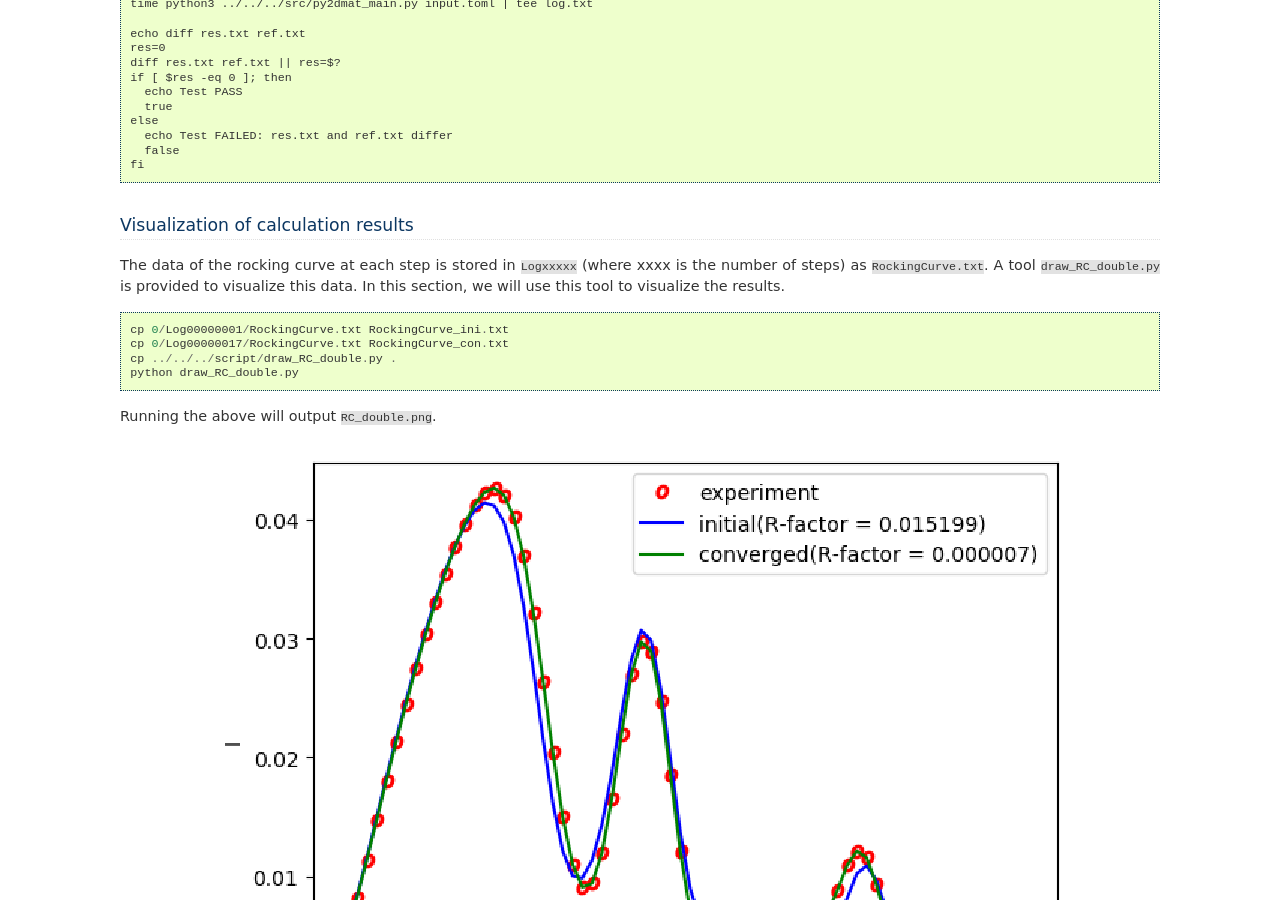
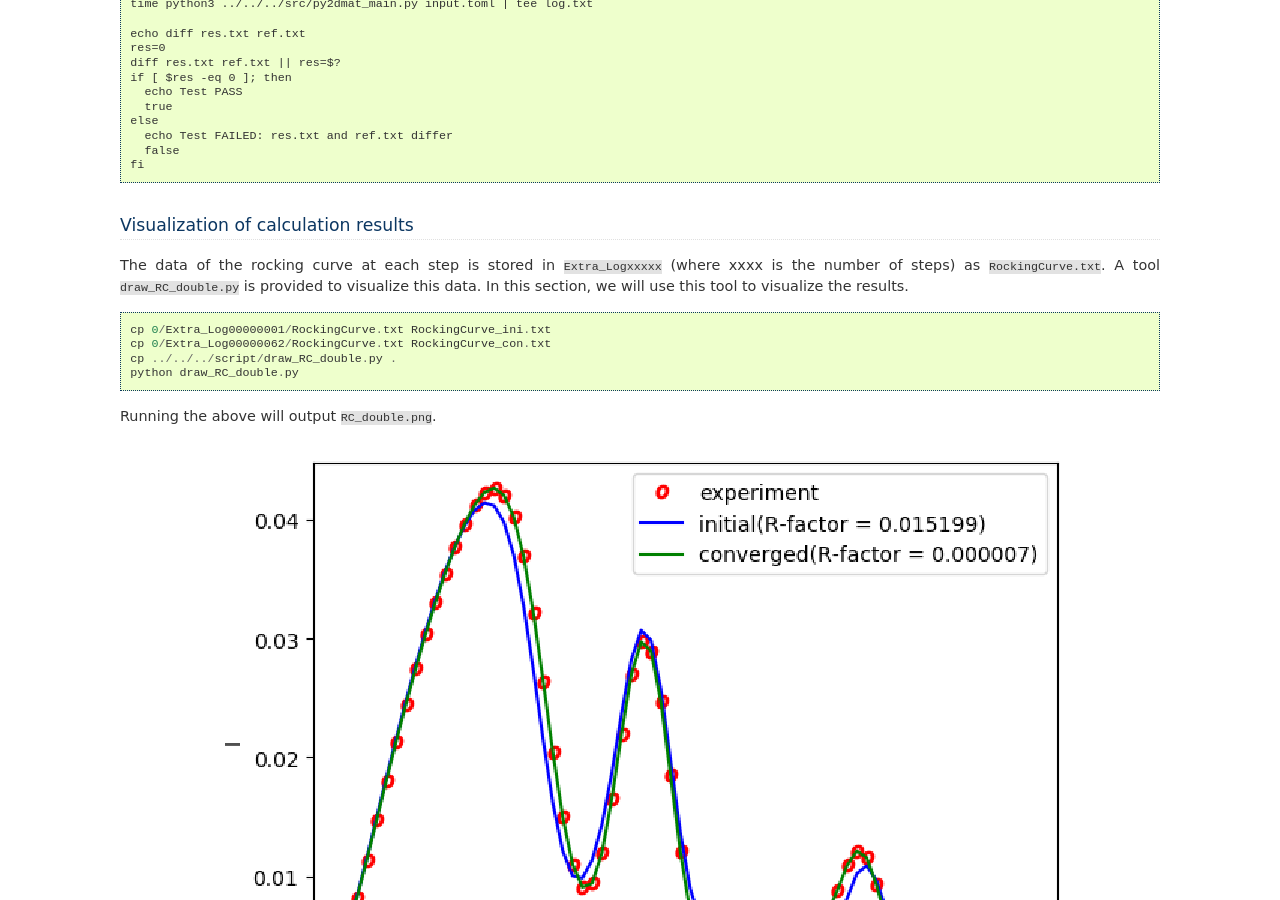
Before and after one commit to issp-center-dev/2DMAT, a Sphinx documentation site: the page built from doc/en/source/tutorial/minsearch.rst, in a window 1280 px wide and 900 px high, scrolled down 3975 px. Built offline with Sphinx 7.4.7, drawn with Linux system fonts in a browser that asks for light colours.

Commit message:
Update minsearch.rst

```diff
--- a/doc/en/source/tutorial/minsearch.rst
+++ b/doc/en/source/tutorial/minsearch.rst
@@ -266,14 +266,14 @@ Here is what it does, without further explanation.
 Visualization of calculation results
 ~~~~~~~~~~~~~~~~~~~~~~~~~~~~~~~~~~~~
 
-The data of the rocking curve at each step is stored in ``Logxxxxx`` (where xxxx is the number of steps) as ``RockingCurve.txt``.
+The data of the rocking curve at each step is stored in ``Extra_Logxxxxx`` (where xxxx is the number of steps) as ``RockingCurve.txt``.
 A tool ``draw_RC_double.py`` is provided to visualize this data.
 In this section, we will use this tool to visualize the results.
 
 .. code-block::
 
-    cp 0/Log00000001/RockingCurve.txt RockingCurve_ini.txt
-    cp 0/Log00000017/RockingCurve.txt RockingCurve_con.txt
+    cp 0/Extra_Log00000001/RockingCurve.txt RockingCurve_ini.txt
+    cp 0/Extra_Log00000062/RockingCurve.txt RockingCurve_con.txt
     cp ../../../script/draw_RC_double.py .
     python draw_RC_double.py
 
```
